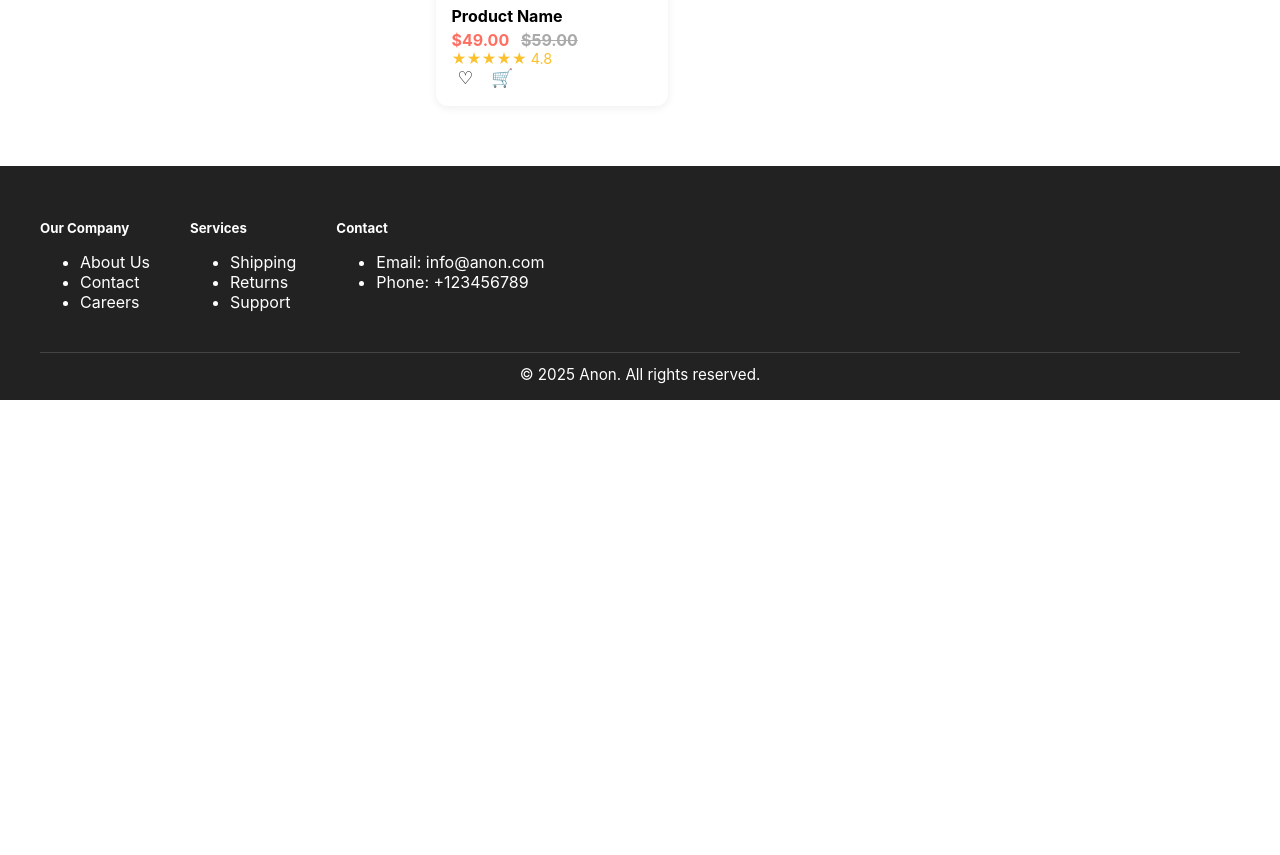
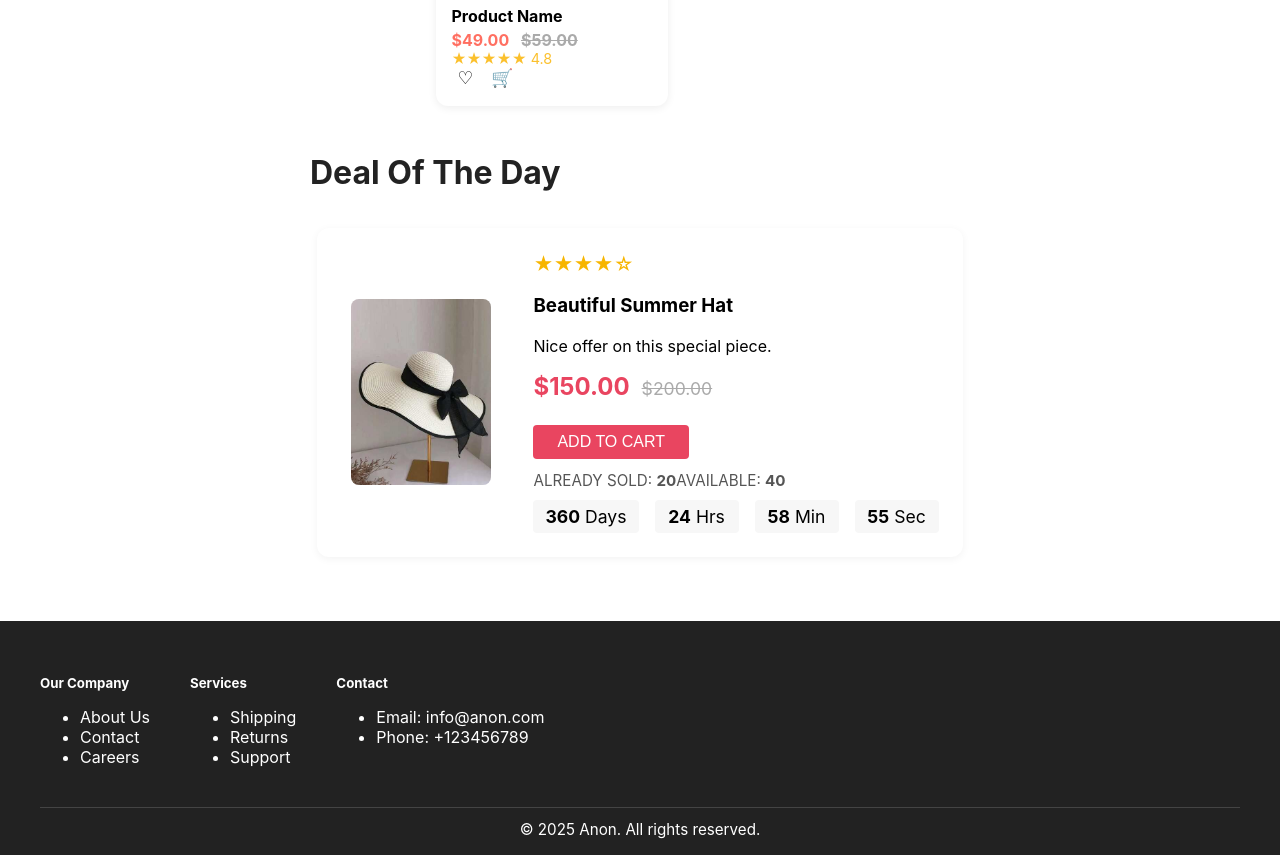
Before and after one commit to farahassaf335/React_Hello_-World, a React (Create React App) app: page / in a window 1280 px wide. Shown: the part 1180-2035 px from the top of the page. Before the commit the page ends 1580 px from the top, so only its background shows below. Built offline with nearby package versions, Linux system fonts and the light colour scheme.

Commit message:
mission completed "deal of the day"

```diff
--- /dev/null
+++ b/src/components/DealOfTheDay.css
@@ -0,0 +1,97 @@
+
+.deal-section-wrapper {
+  display: flex;
+  flex-direction: column;
+  align-items: center;
+  margin: 32px auto;
+}
+.deal-title {
+  margin-bottom: 12px;
+  font-size: 2rem;
+  font-weight: 700;
+  color: #222;
+  text-align: left;
+  align-self: flex-start;
+  margin-left: 270px;
+}
+
+.deal-of-the-day {
+  display: flex;
+  justify-content: center;
+  align-items: center;
+  background: #fff;
+  border-radius: 12px;
+  box-shadow: 0 2px 8px rgba(0,0,0,0.05);
+  padding: 24px;
+  margin: 24px auto;
+  max-width: 700px;
+}
+.deal-image {
+  display: flex;
+  align-items: center;
+  justify-content: center;
+  min-width: 160px;
+  margin-right: 32px;
+}
+.deal-image img {
+  width: 140px;
+  height: auto;
+  border-radius: 8px;
+  object-fit: contain;
+  background: #f7f7f7;
+  display: block;
+}
+.deal-info {
+  flex: 1;
+}
+.deal-rating {
+  color: #f7b500;
+  font-size: 1.2em;
+  margin-bottom: 8px;
+}
+.deal-pricing {
+  margin: 12px 0;
+}
+.deal-price {
+  color: #e94560;
+  font-size: 1.5em;
+  font-weight: bold;
+  margin-right: 12px;
+}
+.deal-old-price {
+  color: #aaa;
+  text-decoration: line-through;
+  font-size: 1.1em;
+}
+.deal-add-to-cart {
+  background: #e94560;
+  color: #fff;
+  border: none;
+  border-radius: 4px;
+  padding: 8px 24px;
+  font-size: 1em;
+  cursor: pointer;
+  margin: 12px 0;
+  transition: background 0.2s;
+}
+.deal-add-to-cart:hover {
+  background: #d12c48;
+}
+.deal-meta {
+  font-size: 0.95em;
+  color: #555;
+  margin-bottom: 10px;
+}
+.deal-timer {
+  display: flex;
+  gap: 16px;
+  font-size: 1.1em;
+  margin-top: 8px;
+}
+.deal-timer div {
+  background: #f7f7f7;
+  border-radius: 4px;
+  padding: 6px 12px;
+  min-width: 60px;
+  text-align: center;
+}
--- /dev/null
+++ b/src/components/DealOfTheDay.js
@@ -0,0 +1,68 @@
+import React, { useEffect, useState } from "react";
+import "./DealOfTheDay.css";
+
+const DealOfTheDay = () => {
+  // Countdown timer state
+  const [timeLeft, setTimeLeft] = useState({
+    days: 360,
+    hours: 24,
+    minutes: 59,
+    seconds: 0,
+  });
+
+  useEffect(() => {
+    const timer = setInterval(() => {
+      setTimeLeft((prev) => {
+        let { days, hours, minutes, seconds } = prev;
+        if (seconds > 0) seconds--;
+        else if (minutes > 0) {
+          minutes--;
+          seconds = 59;
+        } else if (hours > 0) {
+          hours--;
+          minutes = 59;
+          seconds = 59;
+        } else if (days > 0) {
+          days--;
+          hours = 23;
+          minutes = 59;
+          seconds = 59;
+        }
+        return { days, hours, minutes, seconds };
+      });
+    }, 1000);
+    return () => clearInterval(timer);
+  }, []);
+
+  return (
+    <div className="deal-of-the-day">
+      <div className="deal-image">
+        <img src={process.env.PUBLIC_URL + "/image/photo1.jpg"} alt="Deal Product" />
+      </div>
+      <div className="deal-info">
+        <div className="deal-rating">
+          <span>★★★★☆</span>
+        </div>
+        <h3>Beautiful Summer Hat</h3>
+        <p>Nice offer on this special piece.</p>
+        <div className="deal-pricing">
+          <span className="deal-price">$150.00</span>
+          <span className="deal-old-price">$200.00</span>
+        </div>
+        <button className="deal-add-to-cart">ADD TO CART</button>
+        <div className="deal-meta">
+          <span>ALREADY SOLD: <b>20</b></span>
+          <span>AVAILABLE: <b>40</b></span>
+        </div>
+        <div className="deal-timer">
+          <div><b>{timeLeft.days}</b> Days</div>
+          <div><b>{timeLeft.hours}</b> Hrs</div>
+          <div><b>{timeLeft.minutes}</b> Min</div>
+          <div><b>{timeLeft.seconds}</b> Sec</div>
+        </div>
+      </div>
+    </div>
+  );
+};
+
+export default DealOfTheDay;
--- a/src/components/HomePage.js
+++ b/src/components/HomePage.js
@@ -1,4 +1,5 @@
 import React from "react";
+import DealOfTheDay from "./DealOfTheDay";
 import "./HomePage.css";
 
 const HomePage = () => (
@@ -37,6 +38,8 @@ const HomePage = () => (
           <img src={process.env.PUBLIC_URL + "/image/photo1.jpg"} alt="Modern Sunglasses" />
         </div>
       </section>
+
+
       <section className="categories-section container">
         <aside className="sidebar">
           <h3>Category</h3>
@@ -68,8 +71,14 @@ const HomePage = () => (
               </div>
             </div>
           </div>
+
         </div>
       </section>
+
+      <div className="deal-section-wrapper container">
+        <h2 className="deal-title">Deal Of The Day</h2>
+        <DealOfTheDay />
+      </div>
     </main>
     <footer className="main-footer">
       <div className="container footer-content">
```
